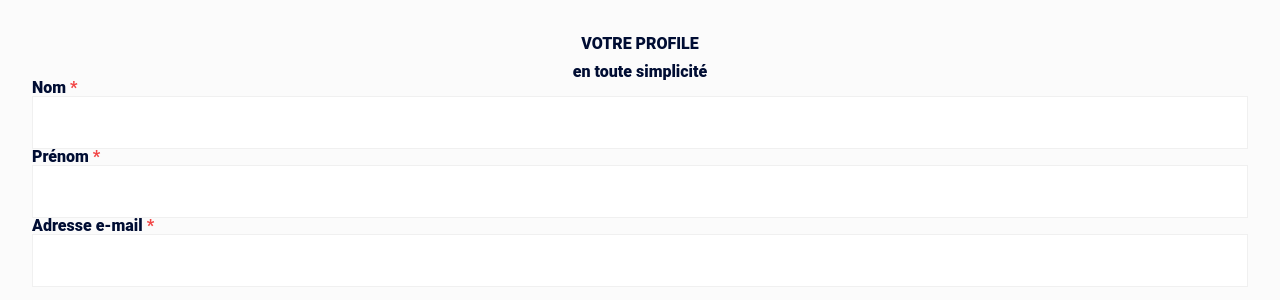
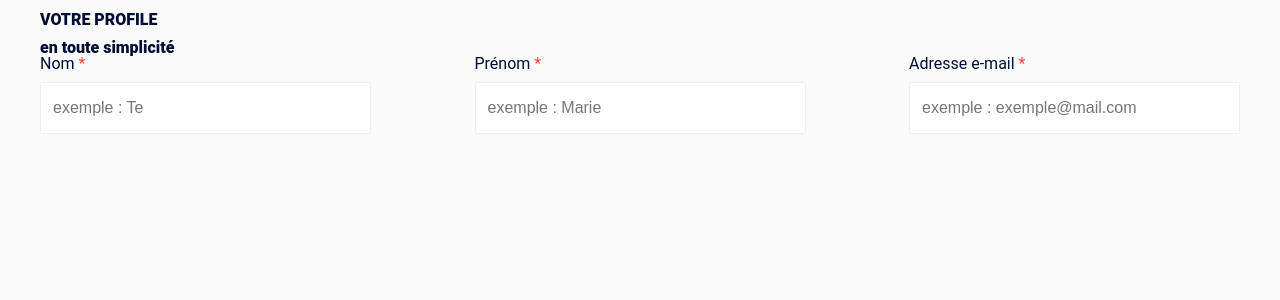
Before and after one commit to fedre30/react-challenge-191026, a React (Create React App) app in the folder Client/: page /profile in a window 1280 px wide. Shown: the top 300 px of the page. Built offline with nearby package versions, Linux system fonts and the light colour scheme.

Commit message:
layout changement / input enhancement

```diff
--- a/Client/src/styles/atoms/index.tsx
+++ b/Client/src/styles/atoms/index.tsx
@@ -1,5 +1,4 @@
-import { Container } from "./container";
 import { InputText } from "./input-text";
 import { Label } from "./label";
 
-export { Container, InputText, Label };
+export { InputText, Label };
--- a/Client/src/styles/atoms/input-text.tsx
+++ b/Client/src/styles/atoms/input-text.tsx
@@ -4,29 +4,29 @@ import { rem } from "polished";
 
 import { color, font, space } from "styles/const";
 
-type InputProps = {
-  type?: string;
-  id?: string;
-  placeholder?: string;
-  onChange?: (any) => void;
-  label?: string;
-  required?: boolean;
-};
-
 const InputStyle = styled.input`
-  width: inherit;
-  height: ${rem(51)};
+  width: ${rem(305)};
+  height: ${rem(50)};
   border: 1px solid #f0f0f0;
   color: ${color.grey};
   font-weight: ${font.weight.italic};
   padding: 0 ${space.sm};
 `;
 
+type InputProps = {
+  type?: string;
+  id?: string;
+  placeholder?: string;
+  onChange?: (any) => void;
+  required?: boolean;
+};
+
 export const InputText = ({
   type = "text",
   id,
   placeholder,
-  onChange
+  onChange,
+  required
 }: InputProps) => (
   <>
     <InputStyle
@@ -34,6 +34,7 @@ export const InputText = ({
       id={id}
       placeholder={placeholder}
       onChange={onChange}
+      required={required}
     />
   </>
 );
--- a/Client/src/styles/atoms/label.tsx
+++ b/Client/src/styles/atoms/label.tsx
@@ -1,11 +1,13 @@
 import React from "react";
 import styled from "styled-components";
+import { rem } from "polished";
 
-import { color, font } from "styles/const";
+import { color } from "styles/const";
 
 const LabelStyle = styled.label`
   color: ${color.primary};
-  font-weight: ${font.weight.bold};
+  margin-bottom: ${rem(10)};
+  display: block;
 `;
 
 type LabelProps = {
--- a/Client/src/styles/atoms/container.tsx
+++ b/Client/src/styles/layout/container.tsx
@@ -4,10 +4,10 @@ import styled from "styled-components";
 import { space } from "styles/const";
 
 const ContainerStyle = styled.div`
-  display: flex;
-  justify-content: center;
-  flex-direction: column;
-  padding: ${space.md} ${space.lg};
+  max-width: 1200px;
+  margin: 0 auto;
+  padding: 0 ${space.base};
+  width: 100%;
 `;
 
 export const Container = ({ children }: React.PropsWithChildren<{}>) => (
--- a/Client/src/styles/molecules/form-field.tsx
+++ b/Client/src/styles/molecules/form-field.tsx
@@ -38,7 +38,6 @@ export type TextFieldProps = {
   label?: string;
   required?: boolean;
   type?: "text" | "email";
-
   onChange?: (any) => void;
   placeholder?: string;
 };
@@ -48,9 +47,15 @@ export const TextField = ({
   label,
   required,
   onChange,
-  type
+  type,
+  placeholder
 }: TextFieldProps) => (
   <FormField label={label} id={id} required={required}>
-    <InputText id={id} type={type || "text"} onChange={onChange} />
+    <InputText
+      id={id}
+      type={type || "text"}
+      onChange={onChange}
+      placeholder={placeholder}
+    />
   </FormField>
 );
--- a/Client/src/styles/normalize.ts
+++ b/Client/src/styles/normalize.ts
@@ -1,3 +1,4 @@
+import { color } from "styles/const";
 export const normalize = `
 
 html {
@@ -8,6 +9,7 @@ html {
 
 body {
   margin: 0;
+  background: ${color.background};
 }
 
 
--- a/Client/src/views/profile/form.tsx
+++ b/Client/src/views/profile/form.tsx
@@ -1,16 +1,27 @@
 import React from "react";
-
+import styled from "styled-components";
 import { TextField } from "styles/molecules";
 
+const FieldWrapper = styled.div`
+  display: flex;
+  justify-content: space-between;
+`;
+
 export const Form = () => (
-  <>
+  <FieldWrapper>
+    <div>
       <TextField label="Nom" placeholder="exemple : Te" required />
+    </div>
+    <div>
       <TextField label="Prénom" placeholder="exemple : Marie" required />
+    </div>
+    <div>
       <TextField
         label="Adresse e-mail"
         placeholder="exemple : exemple@mail.com"
         required
         type="email"
       />
-  </>
+    </div>
+  </FieldWrapper>
 );
--- a/Client/src/views/profile/index.tsx
+++ b/Client/src/views/profile/index.tsx
@@ -1,16 +1,11 @@
 import React from "react";
 import styled from "styled-components";
 
-import { Container } from "styles/atoms";
+import { Container } from "styles/layout/container";
 import { space, font, color } from "styles/const";
 
 import { Form } from "./form";
 
-const Background = styled.div`
-  width: 100%;
-  height: 100vh;
-  background: ${color.background};
-`;
 const Title = styled.h1`
   margin: ${space.sm} auto;
   text-transform: uppercase;
@@ -25,11 +20,9 @@ const Subtitle = styled.h2`
 `;
 
 export const Profile = () => (
-  <Background>
-    <Container>
-      <Title>Votre profile</Title>
-      <Subtitle>en toute simplicité</Subtitle>
-      <Form />
-    </Container>
-  </Background>
+  <Container>
+    <Title>Votre profile</Title>
+    <Subtitle>en toute simplicité</Subtitle>
+    <Form />
+  </Container>
 );
```
Lines whose indentation alone changed are shown as unchanged.
